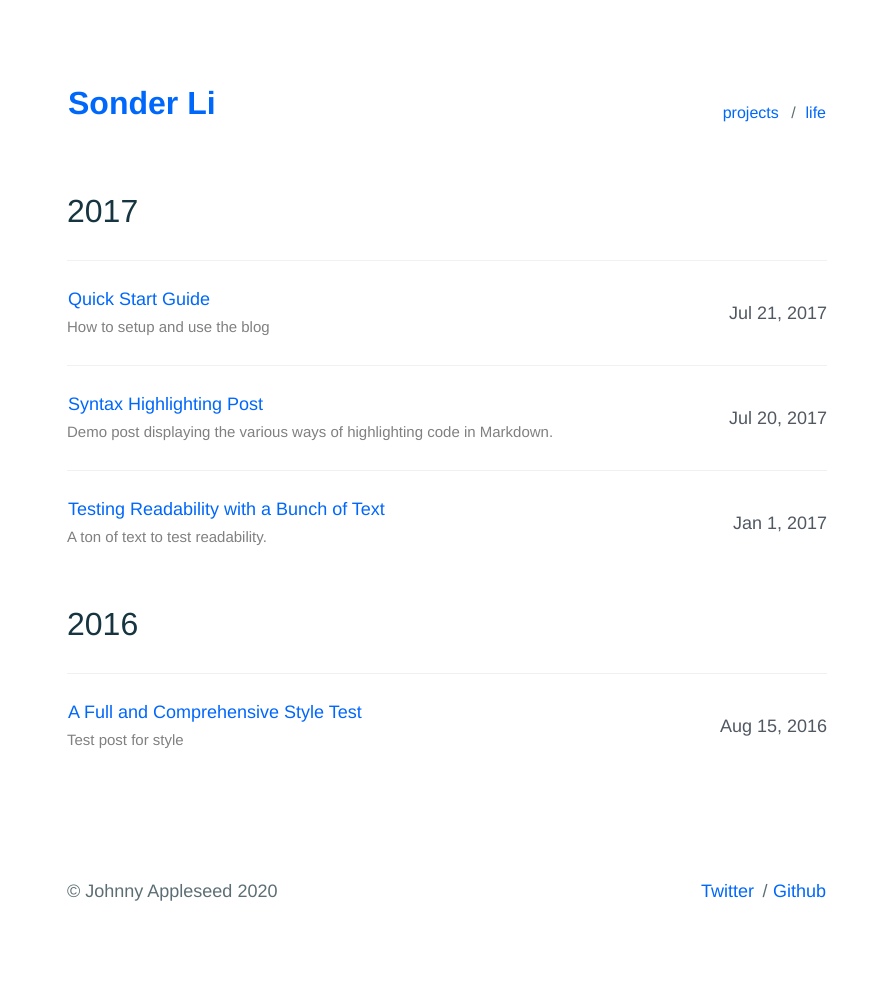
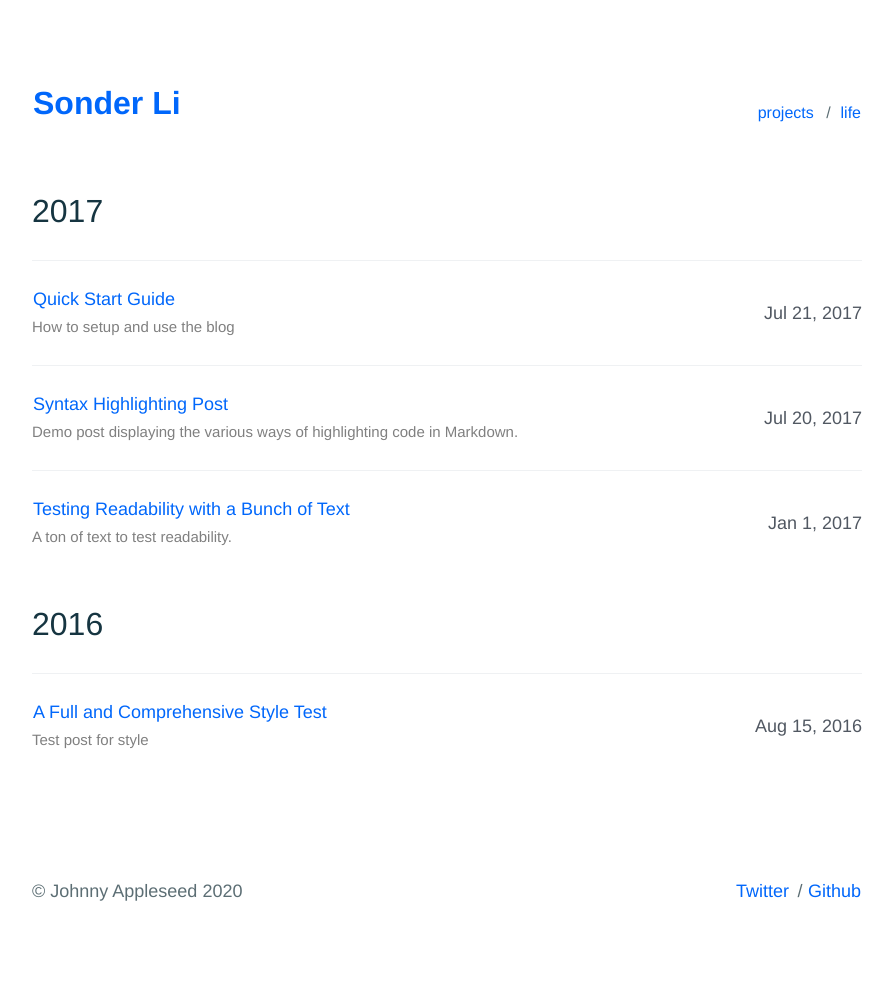
Before and after one commit to sumchuenli/sumchuenli.github.io, a Jekyll site: the page built from index.html, in a window 1280 px wide. Shown: the whole page, without its empty margins (193-1085 px from the left). Built offline with Jekyll 4.4.1, drawn with Linux system fonts in a browser that asks for light colours.

Commit message:
Update _layout.scss

```diff
--- a/_sass/utilities/_layout.scss
+++ b/_sass/utilities/_layout.scss
@@ -3,7 +3,7 @@
    ========================================================================== */
 
 .u-container {
-    max-width: 78rem; // 620px
+    max-width: 85rem; // 620px
     margin-right: auto;
     margin-left: auto;
     padding-top: 8rem; // 100px
```
